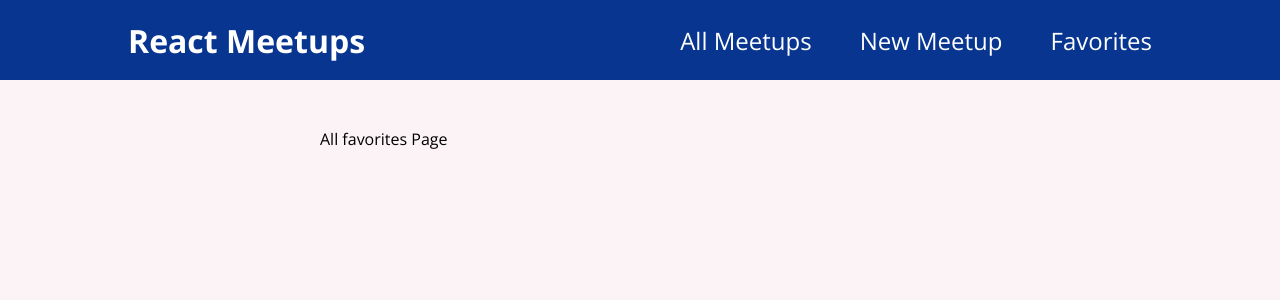
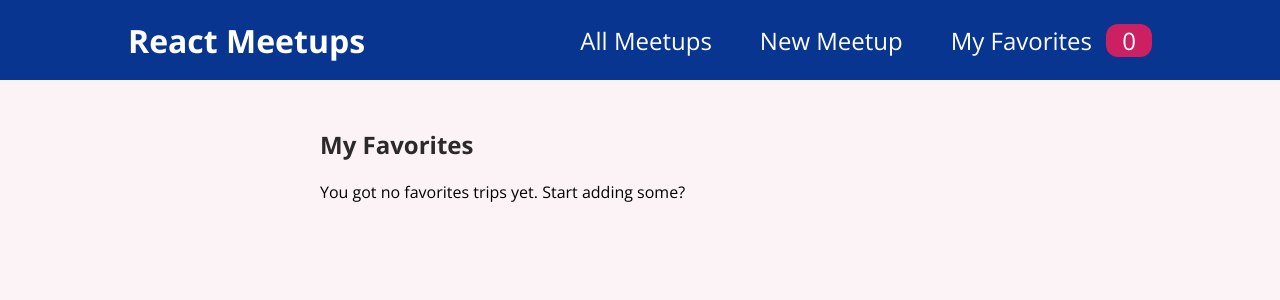
Before and after one commit to Dang3rZone/Meetups-React, a React (Create React App) app: page /favorites in a window 1280 px wide. Shown: the top 300 px of the page. Built offline with nearby package versions, Linux system fonts and the light colour scheme.

Commit message:
app done but bug with favorites page when there are in the list

```diff
--- a/src/components/layout/MainNavigation.js
+++ b/src/components/layout/MainNavigation.js
@@ -1,8 +1,11 @@
+import { useContext } from 'react';
 import { Link } from 'react-router-dom';
+import FavoritesContext from '../../store/favorites-context';
 
 import classes from './MainNavigation.module.css';
 
 function MainNavigation() {
+  const favoritesCtx = useContext(FavoritesContext);
   return (
     <header className={classes.header}>
       <div className={classes.logo}>React Meetups</div>
@@ -15,7 +18,12 @@
             <Link to="/new-meetup">New Meetup</Link>
           </li>
           <li>
-            <Link to="/favorites">Favorites</Link>
+            <Link to="/favorites">
+              My Favorites{' '}
+              <span className={classes.badge}>
+                {favoritesCtx.totalFavorites}
+              </span>
+            </Link>
           </li>
         </ul>
       </nav>
--- a/src/pages/Favorites.js
+++ b/src/pages/Favorites.js
@@ -1,5 +1,22 @@
+import { useContext } from 'react';
+import MeetupList from '../components/meetups/MeetupList';
+
+import FavoritesContext from '../store/favorites-context';
+
 function FavoritesPage() {
-  return <div>All favorites Page</div>;
+  const favoritesCtx = useContext(FavoritesContext);
+  let content;
+  if (favoritesCtx.totalFavorites === 0) {
+    content = <p>You got no favorites trips yet. Start adding some?</p>;
+  } else {
+    content = <MeetupList MeetupList={favoritesCtx.favorites} />;
+  }
+  return (
+    <section>
+      <h2>My Favorites</h2>
+      {content}
+    </section>
+  );
 }
 
 export default FavoritesPage;
```
Also changed, not shown: src/pages/AllMeetups.js (+0 -21 lines).
